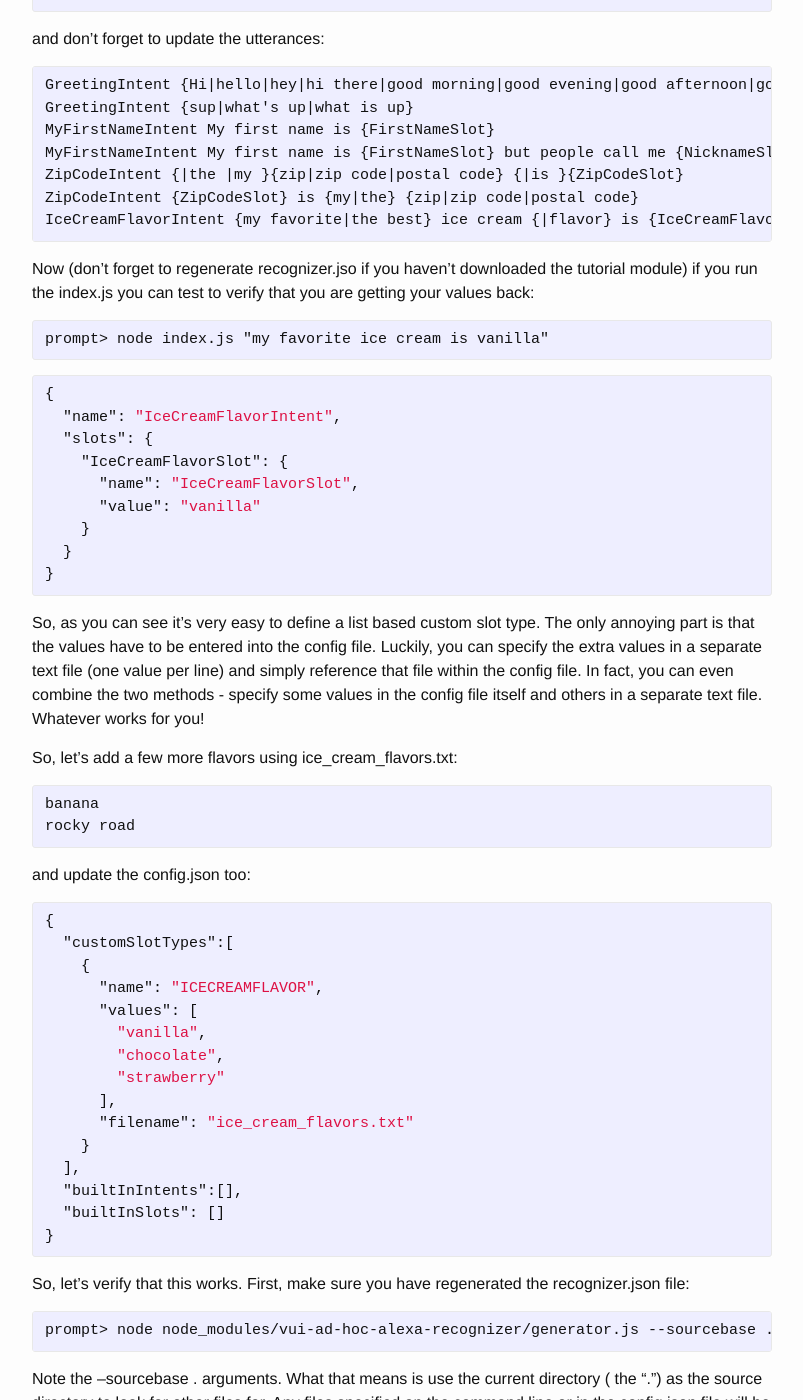
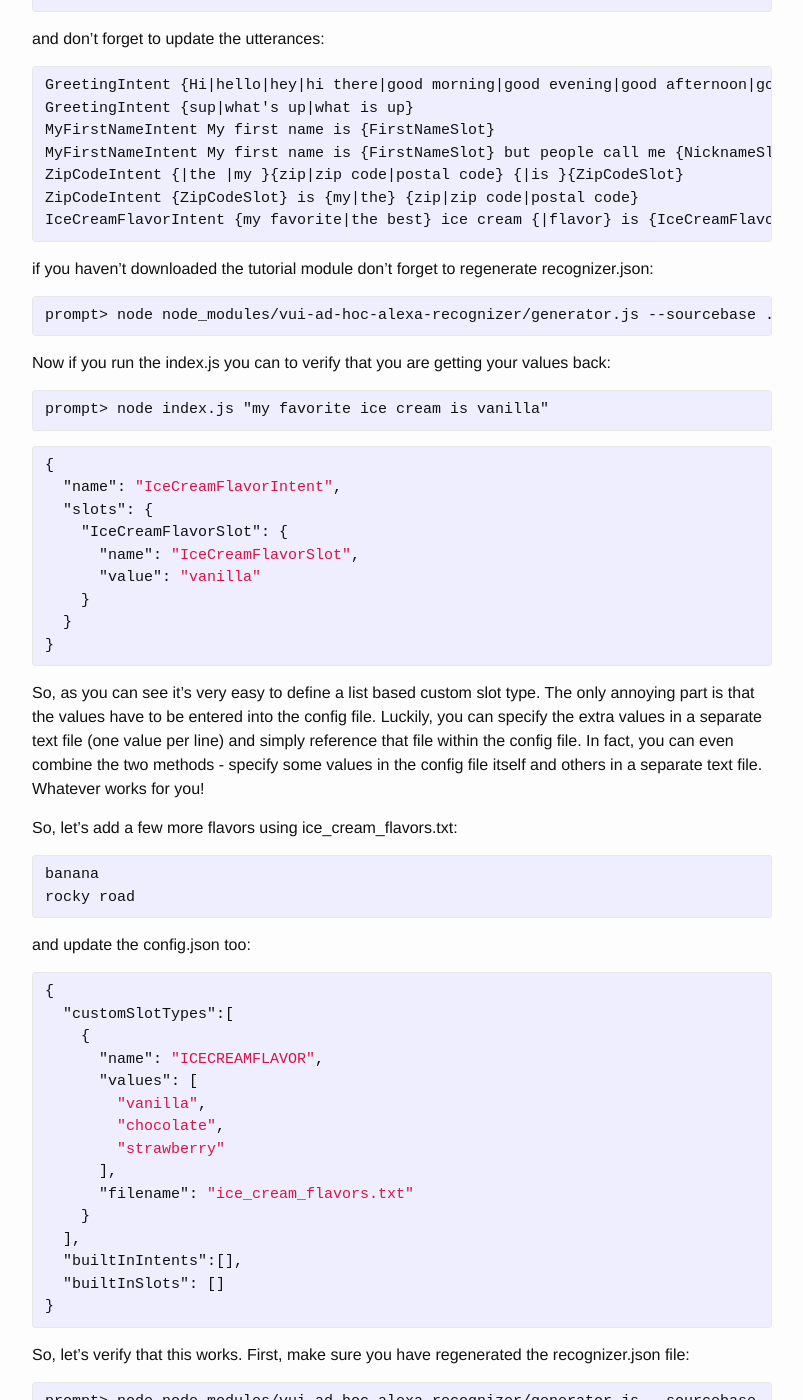
Before and after one commit to RationalAnimal/vui-ad-hoc-alexa-recognizer, a Jekyll site: the page built from tutorials/he_spoke_bespoke.md, in a window 1280 px wide and 1400 px high, scrolled down 1512 px. Shown: the whole window, without its empty margins (238-1041 px from the left). Built offline with Jekyll 4.4.1, drawn with Linux system fonts in a browser that asks for light colours; some of the changed text lies outside the part shown.

Commit message:
minor edits

```diff
--- a/tutorials/he_spoke_bespoke.md
+++ b/tutorials/he_spoke_bespoke.md
@@ -78,8 +78,12 @@ ZipCodeIntent {ZipCodeSlot} is {my|the} {zip|zip code|postal code}
 IceCreamFlavorIntent {my favorite|the best} ice cream {|flavor} is {IceCreamFlavorSlot}
 {% endhighlight %}
 
-Now (don't forget to regenerate recognizer.jso if you haven't downloaded the tutorial module) if you run the index.js
-you can test to verify that you are getting your values back:
+if you haven't downloaded the tutorial module don't forget to regenerate recognizer.json:
+{% highlight text %}
+prompt> node node_modules/vui-ad-hoc-alexa-recognizer/generator.js --sourcebase . --config config.json --intents intents.json --utterances utterances.txt
+{% endhighlight %}
+
+Now if you run the index.js you can to verify that you are getting your values back:
 
 {% highlight text %}
 prompt> node index.js "my favorite ice cream is vanilla"
@@ -134,7 +138,7 @@ So, let's verify that this works.  First, make sure you have regenerated the rec
 prompt> node node_modules/vui-ad-hoc-alexa-recognizer/generator.js --sourcebase . --config config.json --intents intents.json --utterances utterances.txt
 {% endhighlight %}
 
-Note the --sourcebase . arguments.  What that means is use the current directory ( the ".") as the source directory to look for other files for.  Any files
+Note the "--sourcebase ." arguments.  What that means is "use the current directory - '.' - as the source directory to look for other files".  Any files
 specified on the command line or in the config.json file will be relative to this directory.
 
 Now, if everything went well, you should have a brand new recognizer.json file in your current directory. (If you got an error, make sure you have
```
